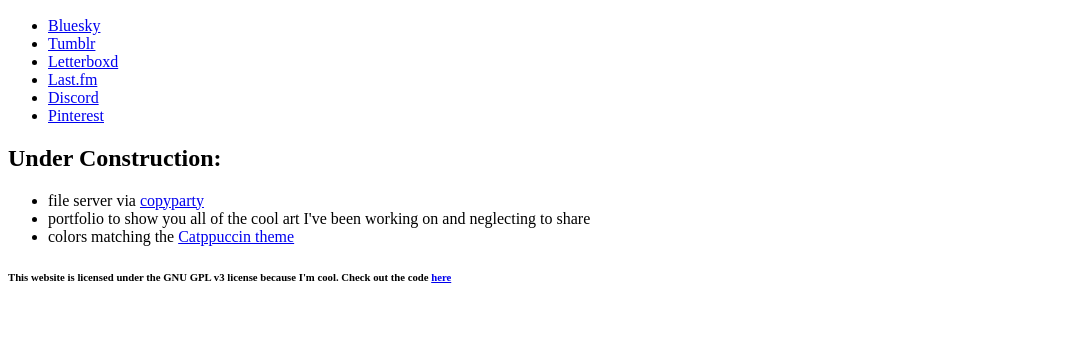
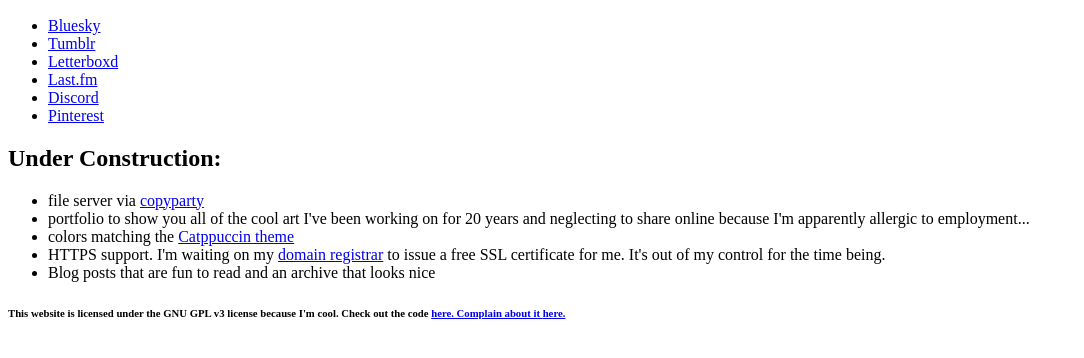
Before and after one commit to anarchohannibalism/anarchohannibalism.github.io, a plain HTML site: page index.html in a window 1280 px wide. Shown: the part 110-468 px from the top of the page, without its empty margins (0-1084 px from the left). Drawn offline with Linux system fonts and the light colour scheme.

Commit message:
added some more text

```diff
--- a/index.html
+++ b/index.html
@@ -37,13 +37,15 @@
       <h2>Under Construction:</h2>
       <ul>
         <li>file server via <a href="https://github.com/9001/copyparty">copyparty</a></li>
-        <li>portfolio to show you all of the cool art I've been working on and neglecting to share</li>
+        <li>portfolio to show you all of the cool art I've been working on for 20 years and neglecting to share online because I'm apparently allergic to employment...</li>
         <li>colors matching the <a href="https://catppuccin.com">Catppuccin theme</a></li>
+        <li>HTTPS support. I'm waiting on my <a href=https://porkbun.com">domain registrar</a> to issue a free SSL certificate for me. It's out of my control for the time being.</li>
+        <li>Blog posts that are fun to read and an archive that looks nice</li>
       </ul>
 	  </main>
   </body>
   <footer>
-    <h6>This website is licensed under the GNU GPL v3 license because I'm cool. Check out the code <a href="https://github.com/anarchohannibalism/anarchohannibalism.github.io">here</a>
+    <h6>This website is licensed under the GNU GPL v3 license because I'm cool. Check out the code <a href="https://github.com/anarchohannibalism/anarchohannibalism.github.io">here. Complain about it <a href="mailto:ryan@anarchohannibalism.xyz">here.</a>
     </h6>
   </footer>
 </html>
```
